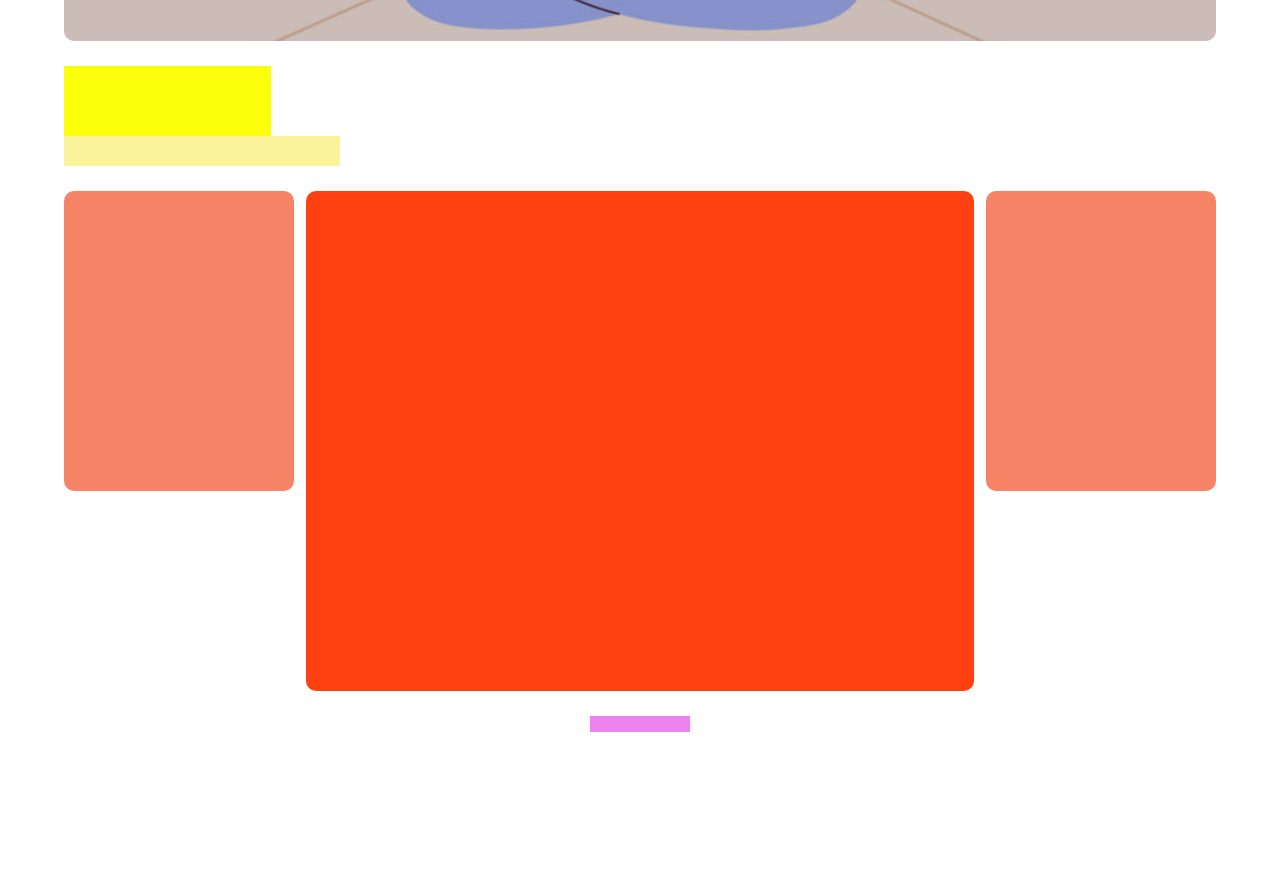
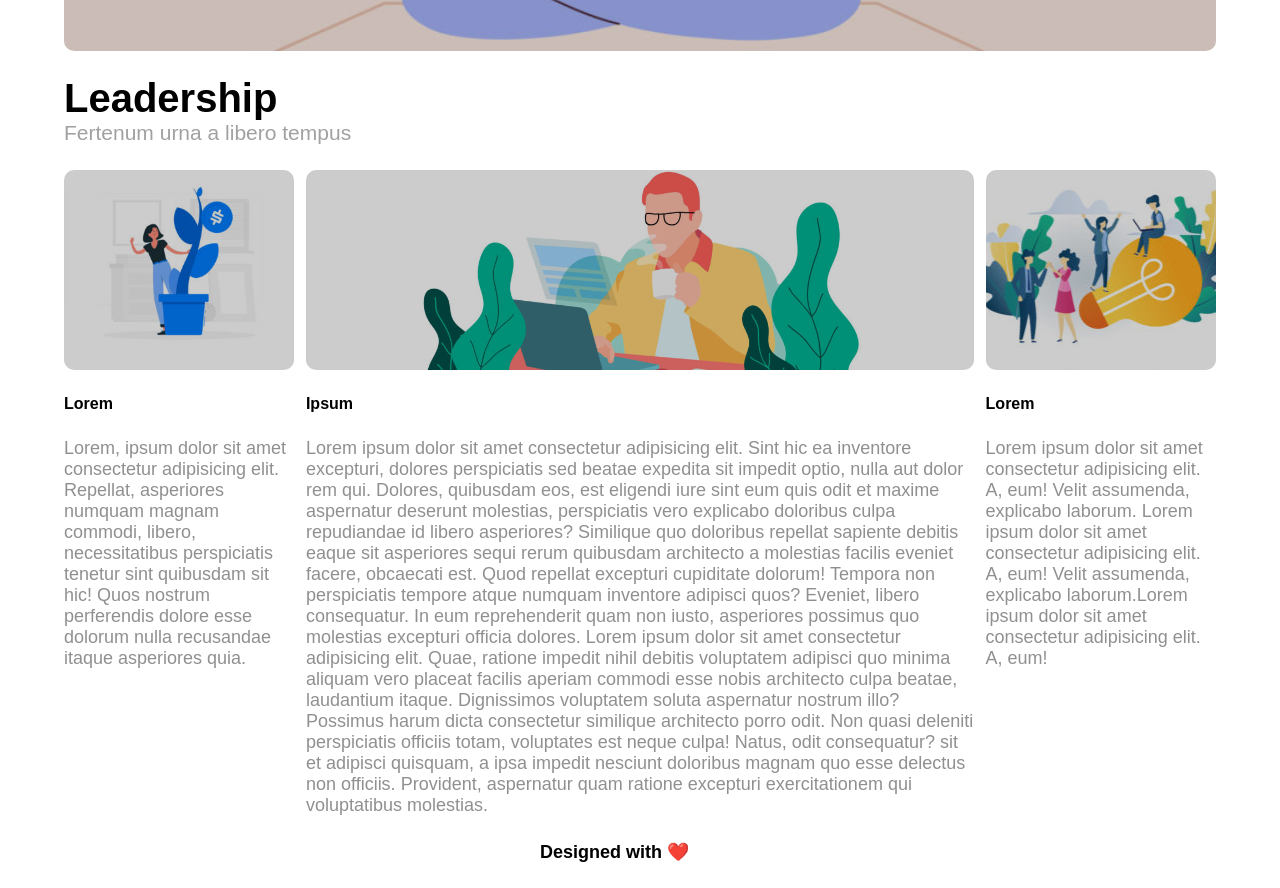
Before and after one commit to andrearep/htmlcss-wp, a plain HTML site: page index.html in a window 1280 px wide. Shown: the part 655-1543 px from the top of the page. Before the commit the page ends 1412 px from the top, so only its background shows below. Drawn offline with Linux system fonts and the light colour scheme.

Commit message:
completato main e footer

```diff
--- a/index.html
+++ b/index.html
@@ -27,6 +27,7 @@
                     <li><a href="">CONTACT</a> </li>
                 </ul>
             </nav>
+
             <div class="header_image">
                 <!--transparent color over image -->
                 <div class="transparent_bg">
@@ -38,26 +39,83 @@
                     </div>
                 </div>
             </div>
+
         </div>
     </header>
 
     <!-- content site -->
     <main>
         <div class="container clearfix mb">
+
             <!-- main title -->
-            <h1 class=main_title></h1>
-            <h3 class="sub_title mb"></h3>
+            <h1 class=main_title>Leadership</h1>
+            <h3 class="sub_title mb">Fertenum urna a libero tempus</h3>
+
             <!-- content -->
-            <div class="side_content"></div>
-            <div class="main_content"></div>
-            <div class="side_content"></div>
+
+            <!-- left side content -->
+            <div class="side_content">
+                <!-- side img -->
+                <div class="side_img s_img1 mb">
+                    <div class="transparent_bg"></div>
+                </div>
+
+                <!-- side content text -->
+                <h4 class="mb">Lorem</h4>
+                <p>Lorem, ipsum dolor sit amet consectetur adipisicing elit. Repellat, asperiores numquam magnam
+                    commodi, libero, necessitatibus perspiciatis tenetur sint quibusdam sit hic! Quos nostrum
+                    perferendis dolore esse dolorum nulla recusandae itaque asperiores
+                    quia.</p>
+            </div>
+
+            <!-- main content -->
+            <div class="main_content">
+                <!-- main img -->
+                <div class="main_img mb">
+                    <div class="transparent_bg"></div>
+                </div>
+
+                <!-- main content text -->
+                <h4 class="mb">Ipsum</h4>
+                <p>Lorem ipsum dolor sit amet consectetur adipisicing elit. Sint hic ea inventore excepturi, dolores
+                    perspiciatis sed beatae expedita sit impedit optio, nulla aut dolor rem qui. Dolores, quibusdam eos,
+                    est eligendi iure sint eum quis odit et maxime aspernatur deserunt molestias, perspiciatis vero
+                    explicabo doloribus culpa repudiandae id libero asperiores? Similique quo doloribus repellat
+                    sapiente debitis eaque sit asperiores sequi rerum quibusdam architecto a molestias facilis eveniet
+                    facere, obcaecati est. Quod repellat excepturi cupiditate dolorum! Tempora non perspiciatis tempore
+                    atque numquam inventore adipisci quos? Eveniet, libero consequatur. In eum reprehenderit quam non
+                    iusto, asperiores possimus quo molestias excepturi officia dolores. Lorem ipsum dolor sit amet
+                    consectetur adipisicing elit. Quae, ratione impedit nihil debitis
+                    voluptatem adipisci quo minima aliquam vero placeat facilis aperiam commodi esse nobis architecto
+                    culpa beatae, laudantium itaque. Dignissimos voluptatem soluta aspernatur nostrum illo? Possimus
+                    harum dicta consectetur similique architecto porro odit. Non quasi deleniti perspiciatis officiis
+                    totam, voluptates est neque culpa! Natus, odit consequatur? sit et adipisci quisquam, a ipsa impedit
+                    nesciunt doloribus magnam quo esse delectus non officiis.
+                    Provident, aspernatur quam ratione excepturi exercitationem qui voluptatibus molestias.</p>
+            </div>
+
+            <!-- right side content -->
+            <div class="side_content ">
+
+                <!-- side img -->
+                <div class="side_img s_img2 mb">
+                    <div class="transparent_bg"></div>
+                </div>
+
+                <!-- side content text -->
+                <h4 class="mb">Lorem</h4>
+                <p>Lorem ipsum dolor sit amet consectetur adipisicing elit. A, eum! Velit assumenda, explicabo laborum.
+                    Lorem ipsum dolor sit amet consectetur adipisicing elit. A, eum! Velit assumenda, explicabo
+                    laborum.Lorem ipsum dolor sit amet consectetur adipisicing elit. A, eum!</p>
+            </div>
         </div>
-
     </main>
 
     <!-- footer site -->
     <footer>
-        <div class="credits mb"></div>
+        <div class="credits mb">
+            <span>Designed with &#10084;&#65039;</span>
+        </div>
     </footer>
 </body>
 
--- a/script/style.css
+++ b/script/style.css
@@ -20,14 +20,20 @@ body{
 }
 .mb{
     margin-bottom: 25px;
+}
 
+.transparent_bg{
+    width: 100%;
+    height:100%;
+    background-color: rgba(0,0,0,0.2);
+    border-radius: 10px;
 }
 
 /* header */
 .logo{
     height: 60px;
     width: auto;
-    margin-top: 10px;
+    margin-top: 20px;
 }
 
 /* navbar */
@@ -58,12 +64,7 @@ body{
     border-radius: 10px;
 
 }
-.transparent_bg{
-    width: 100%;
-    height:550px;
-    background-color: rgba(0,0,0,0.2);
-    border-radius: 10px;
-}
+
 .header_text{
     width: 55%;
     height:25%;
@@ -80,41 +81,66 @@ body{
 }
 /* content */
 
+/*main title */
 .main_title{
-    height:70px;
-    width: 18%;
-    background-color: rgba(251, 255, 0, 0.966);
-
+    font-size: 40px;
+    font-weight: 800;
 }
 .sub_title{
-    height:30px;
-    width: 24%;
-    background-color: rgba(250, 243, 153, 0.966);
+    font-size: 21px;
+    color: rgb(161, 161, 161);
+    font-weight: lighter;
 }
+
 .side_content{
     float: left;
-    height:300px;
     width: 20%;
-    background-color: rgba(247, 127, 97, 0.966);
-    border-radius: 10px;
 }
 .main_content{
     float: left;
-    height:500px;
     width: 58%;
-    background-color: rgba(255, 58, 9, 0.966);
     margin:0 1%;
+
+}
+/* apply the bg image */
+.main_img{
+    background-image: url("../img/banner-2.jpg");
+    background-size: 85%;
+}
+.s_img1{
+    background-image: url("../img/img-1.jpg");
+    background-size: 85%;
+}
+.s_img2{
+    background-image: url("../img/img-3.jpg");
+
+}
+.main_img, .side_img{
+    background-position: center;
     border-radius: 10px;
+}
+.main_img, .side_img{
+    height:200px;
+    width: 100%;
+}
+
+/* font style */
+.side_content p, .main_content p{
+    color:rgb(145, 143, 143);
+    font-size: 18px;
+}
+.side_content h4, .main_content h4{
+    font-weight: 600;
 }
 
 /* footer */
 footer{
-    width: 100px;
+    width: 200px;
     margin: auto;
 }
 
 .credits{
     width: 100%;
-    height: 16px;
-    background-color: violet;
+    font-size: 18px;
+    font-weight: 700;
 }
```
